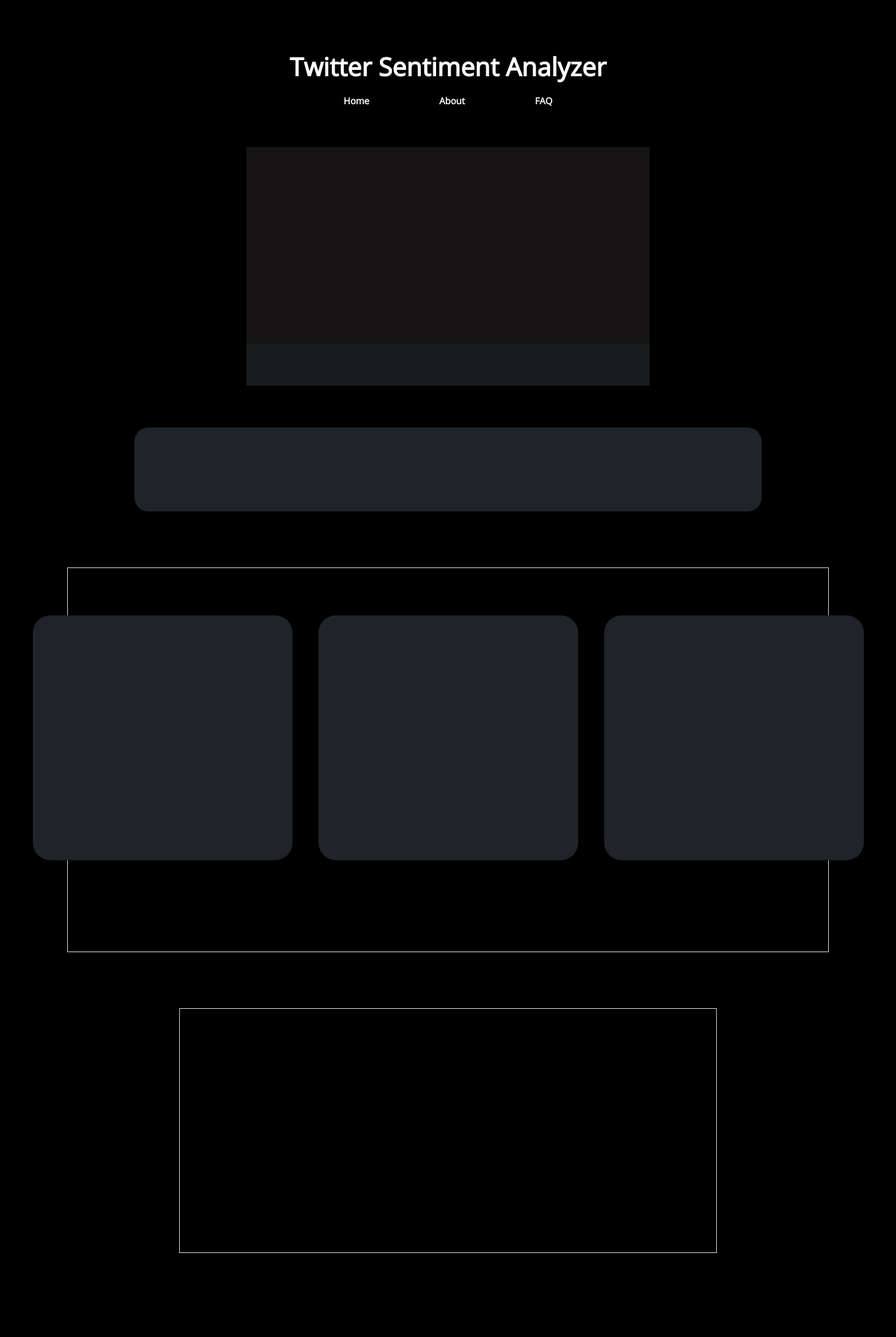
After one commit to LaurierCS/SentiTweet, a Django app: template Wendigo/app/templates/results.html in a window 1280 px wide. The commit adds this page. Shown: the whole page at 70% size. Run offline with Django 3.2, Linux system fonts and the light colour scheme; the template is opened without the code that fills it, so the values that code supplies are empty; a map, chart or similar area stays blank.

Commit message:
updated dashboard and results page

```diff
--- /dev/null
+++ b/Wendigo/app/templates/results.html
@@ -0,0 +1,42 @@
+<!DOCTYPE html>
+<html lang="en">
+<head>
+    <meta charset="UTF-8">
+    <meta http-equiv="X-UA-Compatible" content="IE=edge">
+    <meta name="viewport" content="width=device-width, initial-scale=1.0">
+    <title>Document</title>
+    <link rel="preconnect" href="https://fonts.googleapis.com">
+    <link rel="preconnect" href="https://fonts.gstatic.com" crossorigin>
+    <link href="https://fonts.googleapis.com/css2?family=Open+Sans&display=swap" rel="stylesheet">
+    <link rel="stylesheet" href="style2.css">
+    <title>Results</title>
+</head>
+<body>
+    <div class="container">
+        <div class="container__header">Twitter Sentiment Analyzer</div>
+
+        <div class="container__navbar">
+            <div class="container__navbar__link">Home</div>
+            <div class="container__navbar__link">About</div>
+            <div class="container__navbar__link">FAQ</div>
+        </div>
+        <div class="container__content" id="welcome-section">
+            <div class="container__content__section" id="welcome-section"></div>
+            <div class="container__content__section" id="trending-section"></div>
+            <div class="container__content__section" id="faq-section"></div>
+            <div class="container__content__section" id="about-section"></div>
+        </div>
+        <div class="tweet__box">
+            <div class="tweet__box__info"></div>
+        </div>
+        <div class="tweet__derive"></div>
+        <div class="graph__border__box">
+            <div class="graph__text"></div>
+            <div class="graph__box1"></div>
+            <div class="graph__box2"></div>
+            <div class="graph__box3"></div>
+        </div>
+        <div class="word__cluster__box"></div>
+    </div>
+</body>
+</html>
--- /dev/null
+++ b/Wendigo/app/templates/style2.css
@@ -0,0 +1,135 @@
+@import url('https://fonts.googleapis.com/css2?family=Open+Sans:ital,wght@0,300;1,400&display=swap');
+
+* {
+    box-sizing: border-box;
+    color: white;
+    font-family: 'Open Sans', sans-serif;
+}
+
+body {
+    padding: 0;
+    margin: 0;
+}
+
+.container {
+    width: 100%;
+    height: fit-content;
+    min-height: 225vh;
+    background: rgb(0, 0, 0);
+    display: flex;
+    flex-direction: column;
+    align-items: center;
+}
+
+.container__header {
+    font-size: 36px;
+    font-weight:700;
+    width: 100%;
+    height: 120px;
+    display: flex;
+    justify-content: center;
+    align-items: flex-end;
+    /* border: solid white 2px; */
+    /* background: rgb(109, 195, 23); */
+}
+
+.container__navbar {
+    font-size: 13px;
+    width: 100%;
+    height: 70px;
+    font-weight:bolder;
+    /* padding: 10px 30px; */
+    /* background: rgb(192, 195, 23); */
+    display: flex;
+    flex-direction: row;
+    justify-content:center;
+}
+
+.container__navbar__link {
+    cursor: pointer;
+    width: fit-content;
+    margin-left: 50px;
+    margin-right: 50px;
+    margin-top: 15px;
+    /* background: rgb(192, 195, 23); */
+}
+
+.container__content {
+
+    background: rgb(0, 0, 0);
+}
+
+.tweet__box{
+    height: 341px;
+    width: 45%;
+    background: #161414;
+    margin-top: 20px;
+}
+.tweet__box__info{
+    height: 60px;
+    width: 100%;
+    background: #171C1F;
+    margin-top: 281px;
+}
+.tweet__derive{
+    background: #202327;
+    width:70%;
+    height: 120px;
+    margin-top: 60px;
+    border-radius: 20px;
+}
+.graph__border__box{
+    border:solid #C4C4C4 1px;
+    width: 85%;
+    height: 550px;
+    margin-top: 80px;
+    display: flex;
+    flex-direction: column;
+    align-items: center;
+}
+.graph__box1{
+    width: 371px;
+    height: 350px;
+    margin-top: -20px;
+    margin-bottom: 45px;
+    border-radius: 25px;
+    background-color: #202327;
+    display: flex;
+    position: absolute;
+    transform: translate(0%, 25%);
+    flex-direction: row;
+}
+.graph__box2{
+    width: 371px;
+    height: 350px;
+    margin-top: -20px;
+    margin-bottom: 45px;
+    border-radius: 25px;
+    background-color: #202327;
+    display: flex;
+    position: absolute;
+    transform: translate(110%, 25%);
+    flex-direction: row;
+}
+.graph__box3{
+    width: 371px;
+    height: 350px;
+    margin-top: -20px;
+    margin-bottom: 45px;
+    border-radius: 25px;
+    background-color: #202327;
+    display: flex;
+    position: absolute;
+    transform: translate(-110%, 25%);
+    flex-direction: row;
+}
+.word__cluster__box{
+    border:solid #C4C4C4 1px;
+    width: 60%;
+    height: 350px;
+    margin-top: 80px;
+    display: flex;
+    flex-direction: column;
+    align-items: center;
+    margin-bottom: 120px;
+}
```
Also changed, not shown: Wendigo/app/templates/base.html (+35 -12 lines), Wendigo/app/templates/style.css (+191 -35 lines).
